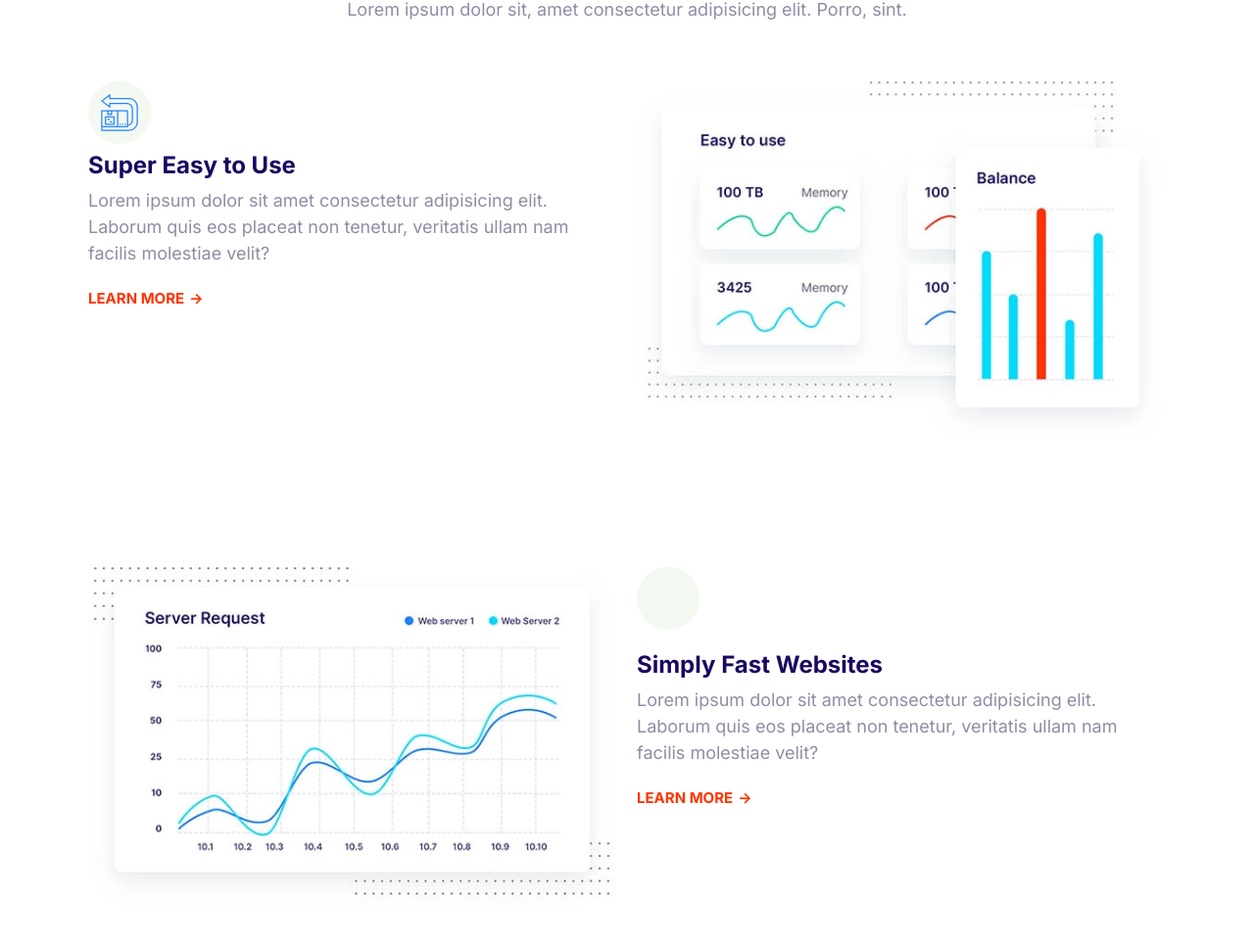
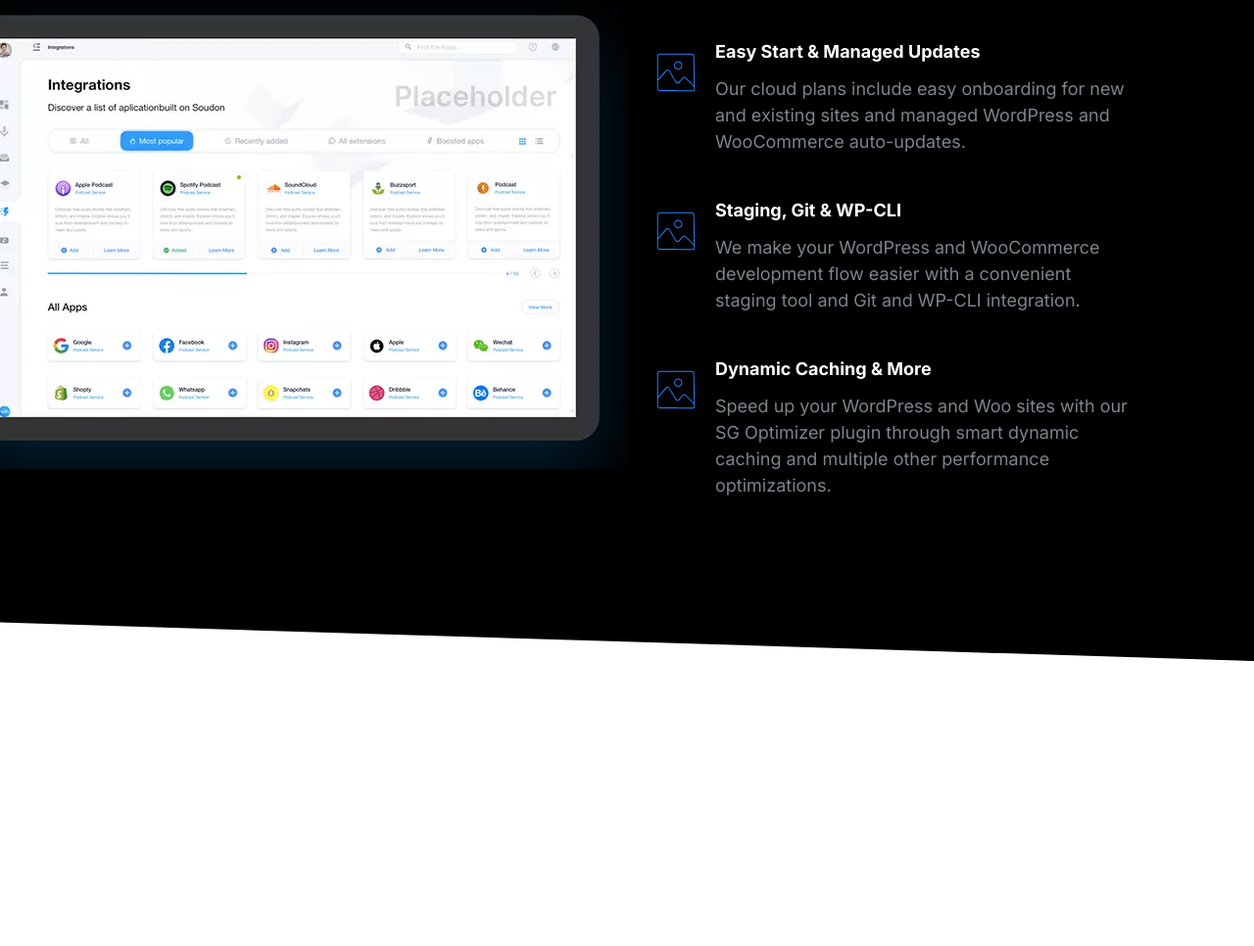
Before and after one commit to Hari-Das/bank-site, a plain HTML site: page index.html in a window 1280 px wide. Shown: the part 114-1080 px from the top of the page at 98% size. After the commit the page ends 800 px from the top, so only its background shows below. Drawn offline with Linux system fonts and the light colour scheme.

Commit message:
Adding showcase block.

```diff
--- a/css/styles.css
+++ b/css/styles.css
@@ -18,6 +18,11 @@
 }
 
 /* Typography */
+::selection {
+  background: var(--color-primary);
+  color: white;
+}
+
 html {
   font-size: 62.5%;
 }
@@ -47,6 +52,7 @@ h2 {
 
 h3 {
   font-size: 3rem;
+  font-weight: 500;
 }
 
 p {
@@ -144,7 +150,6 @@ a {
 .list {
   list-style: none;
   padding-left: 0;
-  color: var(--color-heading);
 }
 
 .list--inline .list__item {
@@ -155,6 +160,7 @@ a {
 .list--tick {
   list-style-image: url(../images/tick.svg);
   margin-left: 3rem;
+  color: var(--color-heading);
 }
 
 .list--tick .list__item {
@@ -870,3 +876,40 @@ a {
     order: -1;
   }
 }
+
+/* Showcase */
+.block-showcase.block--skewed-right {
+  clip-path: polygon(0 0, 100% 0, 100% 100%, 0 95%);
+}
+
+.block-showcase__image img{
+  width: 100%;
+}
+
+.block-showcase .media {
+  margin: 6rem 3rem;
+}
+
+@media screen and (min-width: 768px) {
+
+  .block-showcase .grid--cols-2 {
+    grid-template-columns: 50% 50%;
+  }
+
+  .block-showcase__image{
+    justify-self: end;
+  }
+
+  .block-showcase__image img{
+    width: 700px;
+  }
+
+  .block-showcase .media {
+    margin: 3rem 3rem;
+  }
+
+  .block-showcase .media__title,
+  .block-showcase .media__description {
+    font-size: 1.8rem;
+  }
+}
--- a/index.html
+++ b/index.html
@@ -15,110 +15,78 @@
     <link rel="stylesheet" href="css/styles.css" />
   </head>
   <body>
-    <section class="container block">
+    <section class="block-showcase block block--dark block--skewed-right">
+      <div class="container">
+        <div class="block__header">
+          <h2 class="block__heading">User-Friendly Control Panel</h2>
+        </div>
+        <div class="grid grid--cols-2">
+          <picture class="block-showcase__image">
+            <source
+              srcset="images/ipad.webp 1x, images/ipad@2x.webp 2x"
+              type="image/webp"
+            />
+            <source
+              srcset="images/ipad.png 1x, images/ipad@2x.png 2x"
+              type="image/png"
+            />
+            <img src="images/ipad@2x.png" alt="" />
+          </picture>
+          <ul class="list">
+            <li>
+              <div class="media media--dark">
+                <div class="media__image">
+                  <svg class="icon icon--primary">
+                    <use xlink:href="images/sprite.svg#snap"></use>
+                  </svg>
+                </div>
+                <div class="media__body">
+                  <h3 class="media__title">Easy Start & managed updates</h3>
+                  <p class="media__description">
+                    Our cloud plans include easy onboarding for new and existing
+                    sites and managed WordPress and WooCommerce auto-updates.
+                  </p>
+                </div>
+              </div>
+            </li>
 
-      <header class="block__header">
-        <h2 class="block__heading">Host On The Cloud to Keep Growing</h2>
-        <p>
-          Lorem ipsum dolor sit, amet consectetur adipisicing elit. Porro, sint.
+            <li>
+              <div class="media media--dark">
+                <div class="media__image">
+                  <svg class="icon icon--primary">
+                    <use xlink:href="images/sprite.svg#snap"></use>
+                  </svg>
+                </div>
+                <div class="media__body">
+                  <h3 class="media__title">Staging, Git & WP-CLI</h3>
+                  <p class="media__description">
+                    We make your WordPress and WooCommerce development flow easier
+                    with a convenient staging tool and Git and WP-CLI integration.
                   </p>
-      </header>
+                </div>
+              </div>
+            </li>
 
-      <article class="feature grid grid--cols-2">
-        <div>
-          <span class="icon-container">
+            <li>
+              <div class="media media--dark">
+                <div class="media__image">
                   <svg class="icon icon--primary">
-              <use xlink:href="images/sprite.svg#easy"></use>
+                    <use xlink:href="images/sprite.svg#snap"></use>
                   </svg>
-          </span>
-          <h3 class="feature__heading">Super Easy to Use</h3>
-          <p>
-            Lorem ipsum dolor sit amet consectetur adipisicing elit. Laborum
-            quis eos placeat non tenetur, veritatis ullam nam facilis molestiae
-            velit?
+                </div>
+                <div class="media__body">
+                  <h3 class="media__title">Dynamic Caching & More</h3>
+                  <p class="media__description">
+                    Speed up your WordPress and Woo sites with our SG Optimizer
+                    plugin through smart dynamic caching and multiple other
+                    performance optimizations.
                   </p>
-          <a href="#" class="link-arrow">Learn More</a>
                 </div>
-        <div class="feature__image">
-          <picture>
-            <source type="image/webp" srcset="images/easy.webp 1x, images/easy@2x.webp 2x">
-            <source type="image/jpg" srcset="images/easy.jpg 1x, images/easy@2x.jpg 2x">
-            <img src="images/easy@2x.jpg" alt="" />
-          </picture>
               </div>
-      </article>
-
-      <article class="feature grid grid--cols-2">
-        <div>
-          <span class="icon-container">
-            <svg class="icon icon--primary">
-              <use xlink:href="images/sprite.svg#fast"></use>
-            </svg>
-          </span>
-          <h3>Simply Fast Websites</h3>
-          <p>
-            Lorem ipsum dolor sit amet consectetur adipisicing elit. Laborum
-            quis eos placeat non tenetur, veritatis ullam nam facilis molestiae
-            velit?
-          </p>
-          <a href="#" class="link-arrow">Learn More</a>
+            </li>
+          </ul>
         </div>
-        <div class="feature__image">
-          <picture>
-            <source type="image/webp" srcset="images/fast.webp 1x, images/fast@2x.webp 2x">
-            <source type="image/jpg" srcset="images/fast.jpg 1x, images/fast@2x.jpg 2x">
-            <img src="images/fast@2x.jpg" alt="" />
-          </picture>
       </div>
-      </article>
-
-      <article class="feature grid grid--cols-2">
-        <div>
-          <span class="icon-container">
-            <svg class="icon icon--primary">
-              <use xlink:href="images/sprite.svg#wordpress"></use>
-            </svg>
-          </span>
-          <h3>Wordpress Made Easy</h3>
-          <p>
-            Lorem ipsum dolor sit amet consectetur adipisicing elit. Laborum
-            quis eos placeat non tenetur, veritatis ullam nam facilis molestiae
-            velit?
-          </p>
-          <a href="#" class="link-arrow">Learn More</a>
-        </div>
-        <div class="feature__image">
-          <picture>
-            <source type="image/webp" srcset="images/wordpress.webp 1x, images/wordpress@2x.webp 2x">
-            <source type="image/jpg" srcset="images/wordpress.jpg 1x, images/wordpress@2x.jpg 2x">
-            <img src="images/wordpress@2x.jpg" alt="" />
-          </picture>
-        </div>
-      </article>
-
-      <article class="feature grid grid--cols-2">
-        <div>
-          <span class="icon-container">
-            <svg class="icon icon--primary">
-              <use xlink:href="images/sprite.svg#wordpress"></use>
-            </svg>
-          </span>
-          <h3>24/7 Expert Support</h3>
-          <p>
-            Lorem ipsum dolor sit amet consectetur adipisicing elit. Laborum
-            quis eos placeat non tenetur, veritatis ullam nam facilis molestiae
-            velit?
-          </p>
-          <a href="#" class="link-arrow">Learn More</a>
-        </div>
-        <div class="feature__image">
-          <picture>
-            <source type="image/webp" srcset="images/support.webp 1x, images/support@2x.webp 2x">
-            <source type="image/jpg" srcset="images/support.jpg 1x, images/support@2x.jpg 2x">
-            <img src="images/support@2x.jpg" alt="" />
-          </picture>
-        </div>
-      </article>
     </section>
     <script src="js/main.js"></script>
   </body>
```
Also changed, not shown: Components/block-showcase.html (added, +73 -0 lines), images/ipad.png (added), images/ipad.webp (added), images/ipad@2x.png (added), images/ipad@2x.webp (added). Lines whose indentation alone changed are shown as unchanged.
